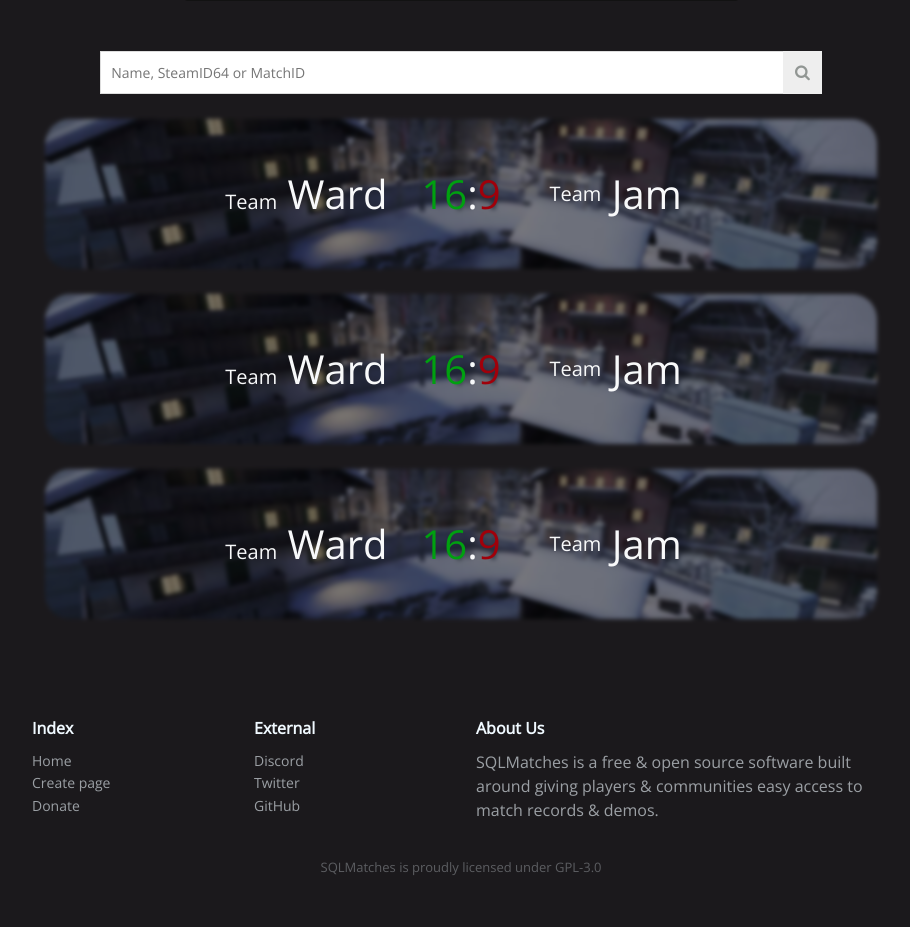
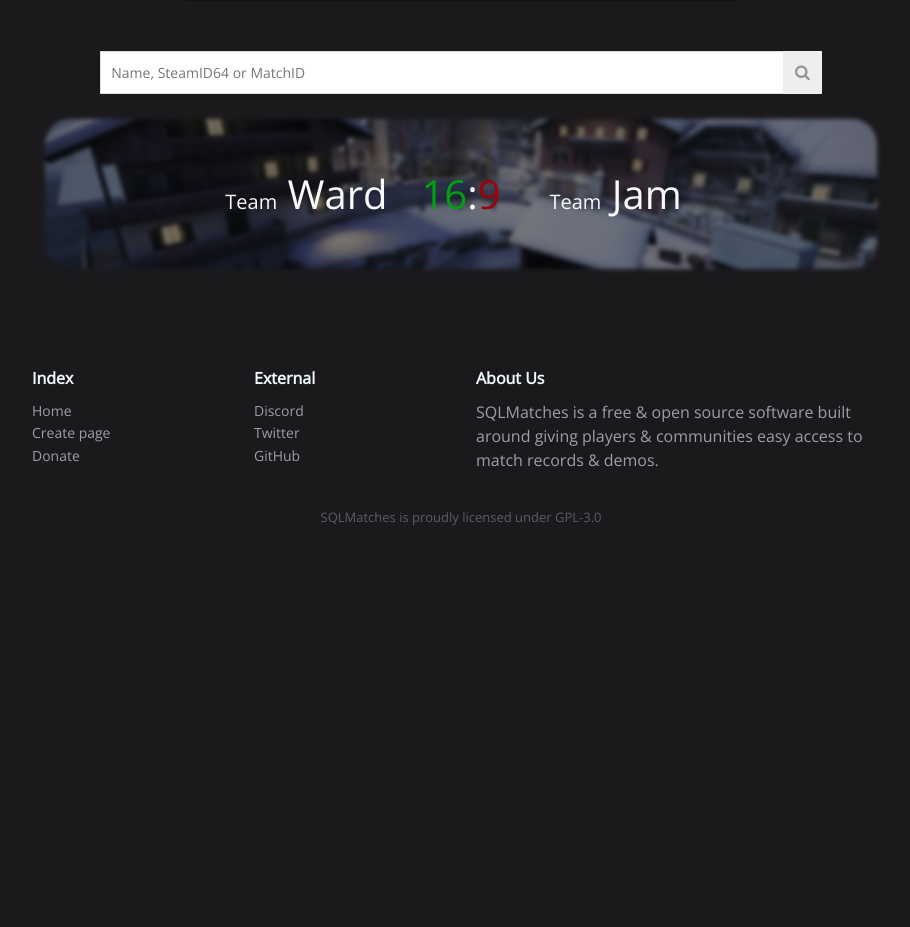
Before and after one commit to SQLMatches/API, a Python web app: template website/templates/index.html in a window 1280 px wide. Shown: the part 331-1258 px from the top of the page, without its empty margins (179-1089 px from the left). After the commit the page ends 856 px from the top, so only its background shows below. Run offline with Jinja, Linux system fonts and the light colour scheme; the template is opened without the code that fills it, so the values that code supplies are empty; some libraries are stand-ins or nearby versions.

Commit message:
Update index.html

```diff
--- a/website/templates/index.html
+++ b/website/templates/index.html
@@ -19,13 +19,14 @@
 <body>
     <!-- Start: Navigation Clean -->
     <nav class="navbar navbar-light navbar-expand-md navigation-clean">
-        <div class="container"><a class="navbar-brand text-light" href="#">Community name&nbsp;<span style="font-size: 10px;">(hosted by SQLMatches)</span></a><button data-toggle="collapse" class="navbar-toggler" data-target="#collapse"><span class="sr-only">Toggle navigation</span><span class="navbar-toggler-icon" style="border-style: none;"></span></button>
-            <div
-                class="collapse navbar-collapse" id="collapse">
+        <div class="container"><a class="navbar-brand text-light" href="#">
+            Community name&nbsp;<span style="font-size: 10px;">(hosted by SQLMatches)</span></a>
+            <button data-toggle="collapse" class="navbar-toggler" data-target="#collapse"><span class="sr-only">Toggle navigation</span><span class="navbar-toggler-icon" style="border-style: none;"></span></button>
+            <div class="collapse navbar-collapse" id="collapse">
                 <ul class="nav navbar-nav ml-auto">
                     <li class="nav-item" role="presentation" style="margin-left: 10px;"><button class="btn btn-light" type="button" style="font-size: 18px;"><i class="icon-social-steam"></i>&nbsp;Login</button></li>
                 </ul>
-        </div>
+            </div>
         </div>
     </nav>
     <!-- End: Navigation Clean -->
@@ -39,7 +40,10 @@
                 <button class="btn btn-danger btn-sm" type="button"><i class="icon-exclamation"></i>&nbsp;Delete Page</button></div>
         </div>
         <!-- Start: Search Field With Icon -->
-        <div class="d-xl-flex justify-content-xl-center search-container"><input type="text" class="search-input" name="search-bar" placeholder="Name, SteamID64 or MatchID"><button class="btn btn-primary search-btn" type="button"> <i class="fa fa-search"></i></button></div>
+        <div class="d-xl-flex justify-content-xl-center search-container">
+            <input type="text" class="search-input" name="search-bar" placeholder="Name, SteamID64 or MatchID">
+            <button class="btn btn-primary search-btn" type="button"> <i class="fa fa-search"></i></button>
+        </div>
         <!-- End: Search Field With Icon -->
         <div class="card match-card border-0" data-bs-hover-animate="pulse">
             <div class="card-img w-100 d-block"></div>
@@ -51,40 +55,8 @@
                     <div class="col-md-4 d-flex d-xl-flex justify-content-center justify-content-xl-center align-items-xl-center">
                         <h1 class="text-light"><span class="won">16</span>:<span class="lost">9</span></h1>
                     </div>
-                    <div class="col-md-4">
-                        <h1 class="text-light d-flex justify-content-center align-items-center"><span style="font-size: 20px;">Team</span>&nbsp;Jam</h1>
-                    </div>
-                </div>
-            </div>
-        </div>
-        <div class="card match-card border-0" data-bs-hover-animate="pulse">
-            <div class="card-img w-100 d-block"></div>
-            <div class="card-img-overlay d-flex d-xl-flex align-items-center justify-content-xl-center align-items-xl-center" style="padding: 20px;">
-                <div class="row">
-                    <div class="col-md-4 col-xl-4 d-flex justify-content-center">
-                        <h1 class="text-light"><span style="font-size: 20px;">Team</span>&nbsp;Ward</h1>
-                    </div>
                     <div class="col-md-4 d-flex d-xl-flex justify-content-center justify-content-xl-center align-items-xl-center">
-                        <h1 class="text-light"><span class="won">16</span>:<span class="lost">9</span></h1>
-                    </div>
-                    <div class="col-md-4">
-                        <h1 class="text-light d-flex justify-content-center align-items-center"><span style="font-size: 20px;">Team</span>&nbsp;Jam</h1>
-                    </div>
-                </div>
-            </div>
-        </div>
-        <div class="card match-card border-0" data-bs-hover-animate="pulse">
-            <div class="card-img w-100 d-block"></div>
-            <div class="card-img-overlay d-flex d-xl-flex align-items-center justify-content-xl-center align-items-xl-center" style="padding: 20px;">
-                <div class="row">
-                    <div class="col-md-4 col-xl-4 d-flex justify-content-center">
-                        <h1 class="text-light"><span style="font-size: 20px;">Team</span>&nbsp;Ward</h1>
-                    </div>
-                    <div class="col-md-4 d-flex d-xl-flex justify-content-center justify-content-xl-center align-items-xl-center">
-                        <h1 class="text-light"><span class="won">16</span>:<span class="lost">9</span></h1>
-                    </div>
-                    <div class="col-md-4">
-                        <h1 class="text-light d-flex justify-content-center align-items-center"><span style="font-size: 20px;">Team</span>&nbsp;Jam</h1>
+                        <h1 class="text-light"><span style="font-size: 20px;">Team</span>&nbsp;Jam</h1>
                     </div>
                 </div>
             </div>
```
